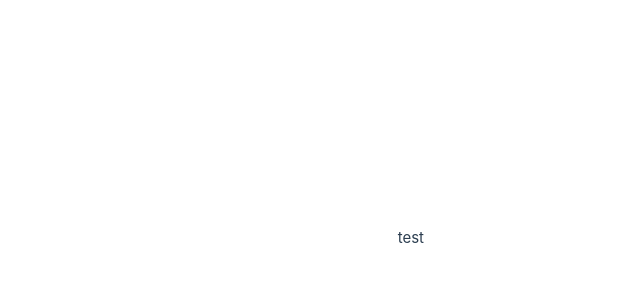
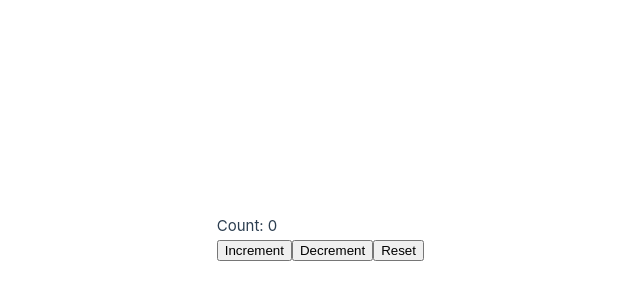
Before and after one commit to pei-pay/vue-basics, a Vue app: page / in a window 1280 px wide. Shown: the part 162-462 px from the top of the page, without its empty margins (216-856 px from the left). Built offline with nearby package versions, Linux system fonts and the light colour scheme; the HTML template or start-up script is replaced by a standard one.

Commit message:
add: useCounter basic

```diff
--- a/src/App.vue
+++ b/src/App.vue
@@ -1,8 +1,7 @@
 <script setup lang="ts">
+import UseCounterBasic from '@/components/use-counter/UseCounterBasic.vue';
 </script>
 
 <template>
-  <div>
-    test
-  </div>
+  <UseCounterBasic />
 </template>
--- /dev/null
+++ b/src/components/use-counter/UseCounterBasic.vue
@@ -0,0 +1,20 @@
+<script setup lang="ts">
+import { useCounter } from '@/composables/use-counter/basic';
+
+const { count, inc, dec, reset } = useCounter();
+</script>
+
+<template>
+  <div>
+    <p>Count: {{ count }}</p>
+    <button @click="inc()">
+      Increment
+    </button>
+    <button @click="dec()">
+      Decrement
+    </button>
+    <button @click="reset()">
+      Reset
+    </button>
+  </div>
+</template>
--- /dev/null
+++ b/src/composables/use-counter/basic.ts
@@ -0,0 +1,11 @@
+import { ref } from 'vue';
+
+export function useCounter() {
+  const count = ref(0);
+
+  const inc = () => count.value = count.value + 1;
+  const dec = () => count.value = count.value - 1;
+  const reset = () => count.value = 0;
+
+  return { count, inc, dec, reset };
+}
```
